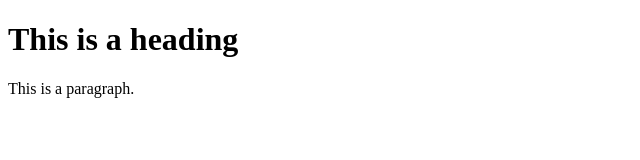
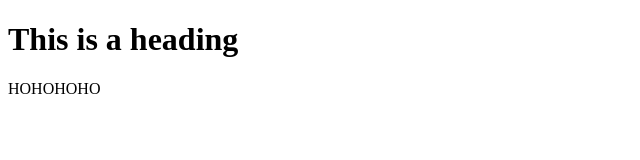
Before and after one commit to bcd75/bcd75.github.io, a plain HTML site: page index.html in a window 1280 px wide. Shown: the full height of the page, 0-640 px from the left. Drawn offline with Linux system fonts and the light colour scheme.

Commit message:
Update index.html

```diff
--- a/index.html
+++ b/index.html
@@ -4,7 +4,7 @@
 <body>
 
 <h1>This is a heading</h1>
-<p>This is a paragraph.</p>
+<p>HOHOHOHO</p>
 
 </body>
 </html>
```
